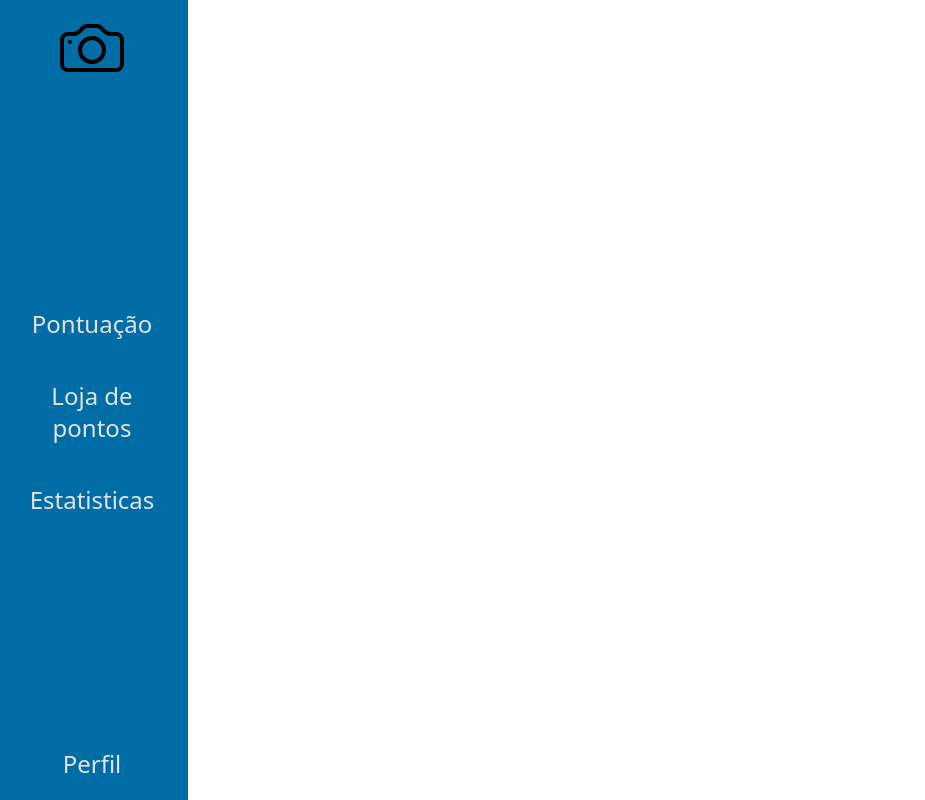
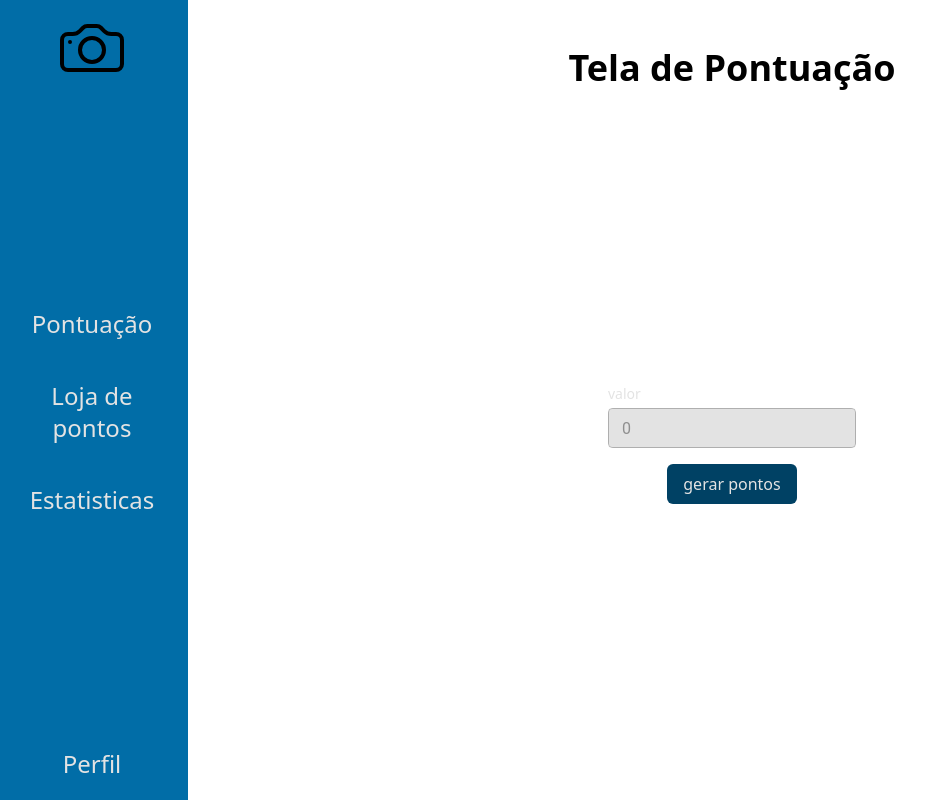
Before and after one commit to CaioAdriano1199/projetobuyscore, a Next.js app: page /principal in a window 1280 px wide. Shown: the whole page, without its empty margins (4-929 px from the left). Built offline with nearby package versions, Linux system fonts and the light colour scheme.

Commit message:
fazendo a tela de pontuação

```diff
--- a/src/app/components/telapontuacao/telapontuacao.js
+++ b/src/app/components/telapontuacao/telapontuacao.js
@@ -5,6 +5,12 @@ import Input from "../input/input";
 
 export default function Telapontuacao() {
   return (
-    <div className="p-8"></div>
+    <div className="min-h-screen p-8 flex flex-col items-center">
+      <h1 className="text-4xl font-bold mb-8 mt-4">Tela de Pontuação</h1>
+      <div className="flex flex-col items-center justify-center flex-grow">
+      <Input label={"valor"} placeholder="0"></Input>
+      <Button variant="primary"> gerar pontos</Button>
+      </div>
+    </div>
   );
 }
--- a/src/app/principal/page.js
+++ b/src/app/principal/page.js
@@ -1,13 +1,14 @@
 "use client";
 import { useState } from "react";
 import Sidemenu from "../components/sidemenu/sidemenu";
+import Telapontuacao from "../components/telapontuacao/telapontuacao";
 
 export default function Page() {
   return (
     <div className="flex">
         <Sidemenu />
         <div className="w-[85%] h-screen">
-
+          <Telapontuacao/>
         </div>
         </div>
     );
```
